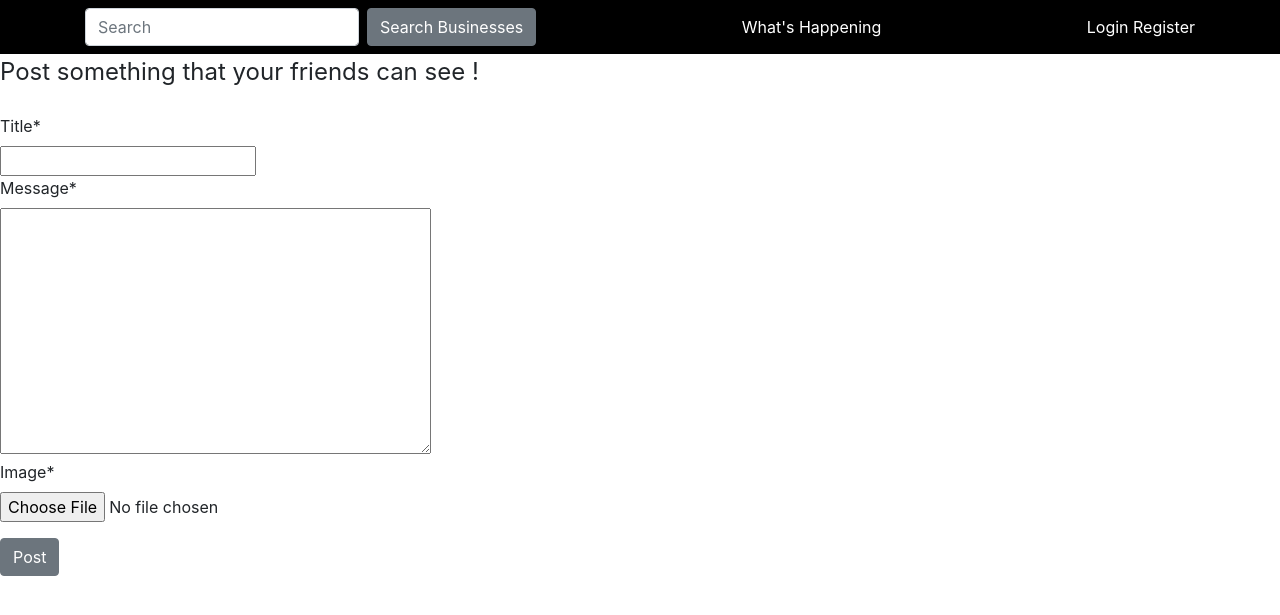
After one commit to ALKEMIA-CHARLES/CM-WORLD, a Django app: page /post/new/ in a window 1280 px wide. The commit adds this page. Shown: the top 615 px of the page. Run offline with Django 3.2, Linux system fonts and the light colour scheme; some libraries are stand-ins or nearby versions.

Commit message:
added post-create

```diff
--- a/templates/main/base.html
+++ b/templates/main/base.html
@@ -27,7 +27,10 @@
             <div>
                 {% if request.user.is_authenticated %}
                 <div>
-                    <a href="{% url 'profile'%}" style="color: white;">Profile</a>
+                    <a href="{% url 'profile' %}" style="color: white;">Profile</a>
+                </div>
+                <div>
+                    <a href="{% url 'post-create' %}" style="color: white;">Alert the neighbours about something</a>
                 </div>
                 <div>
                     <a href="{% url 'logout' %}" style="color: white;">Logout</a>
--- /dev/null
+++ b/templates/main/postform.html
@@ -0,0 +1,18 @@
+{%extends "main/base.html"%}
+{% load crispy_forms_tags %}
+{%block content%}
+
+<div class="content-section">
+    <form method="POST" enctype="multipart/form-data">
+        {%csrf_token%}
+        <fieldset class="form-group">
+            <legend class="border-bottom- mb-4"> Post something that your friends can see !</legend>
+            {{form|crispy}}
+        </fieldset>
+        <div class="form-group">
+            <button class="btn btn-secondary" type="submit">Post</button>
+        </div>
+    </form>
+</div>
+
+{%endblock content %}
--- a/worldwatch/models.py
+++ b/worldwatch/models.py
@@ -31,3 +31,7 @@ class Post(models.Model):
     message = models.TextField(max_length=200)
     post_date = models.DateTimeField(auto_now_add=True)
     masterpost = models.ForeignKey(User, on_delete=models.CASCADE, null=True)
+
+
+    def get_absolute_url(self):
+        return reverse('index')
--- a/worldwatch/urls.py
+++ b/worldwatch/urls.py
@@ -1,9 +1,10 @@
 from django.conf.urls import url
 from . import views
-from .views import PostListView
+from .views import PostListView, PostCreateView
 
 
 
 urlpatterns = [
       url(r'^$', PostListView.as_view(), name='index'),
+      url(r'^post/new/$', PostCreateView.as_view(), name='post-create'),
 ]
--- a/worldwatch/views.py
+++ b/worldwatch/views.py
@@ -28,6 +28,15 @@ class PostListView(ListView):
     context_object_name = "posts"
     ordering =['-post_date']
 
+class PostCreateView(CreateView):
+    model = Post
+    template_name = "main/postform.html"
+    fields = ['title', 'message', 'image']
+
+    def form_valid(self, form):
+        form.instance.masterpost = self.request.user
+        return super().form_valid(form)
+
 @login_required
 def profile(request):
     if request.method == "POST":
```
Also changed, not shown: db.sqlite3, pictures/calm_OUo9GlL.jpg (added), pictures/calm_RdqLIsb.jpg (added).
